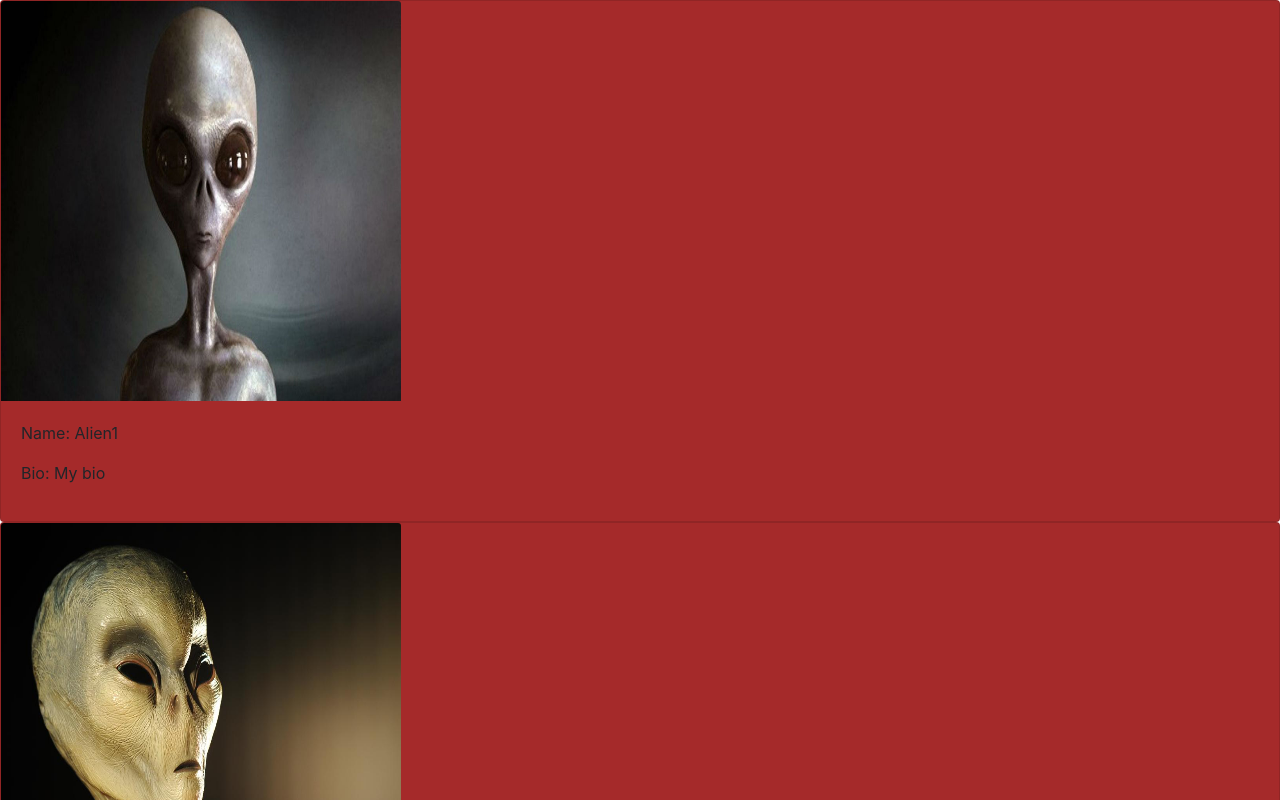
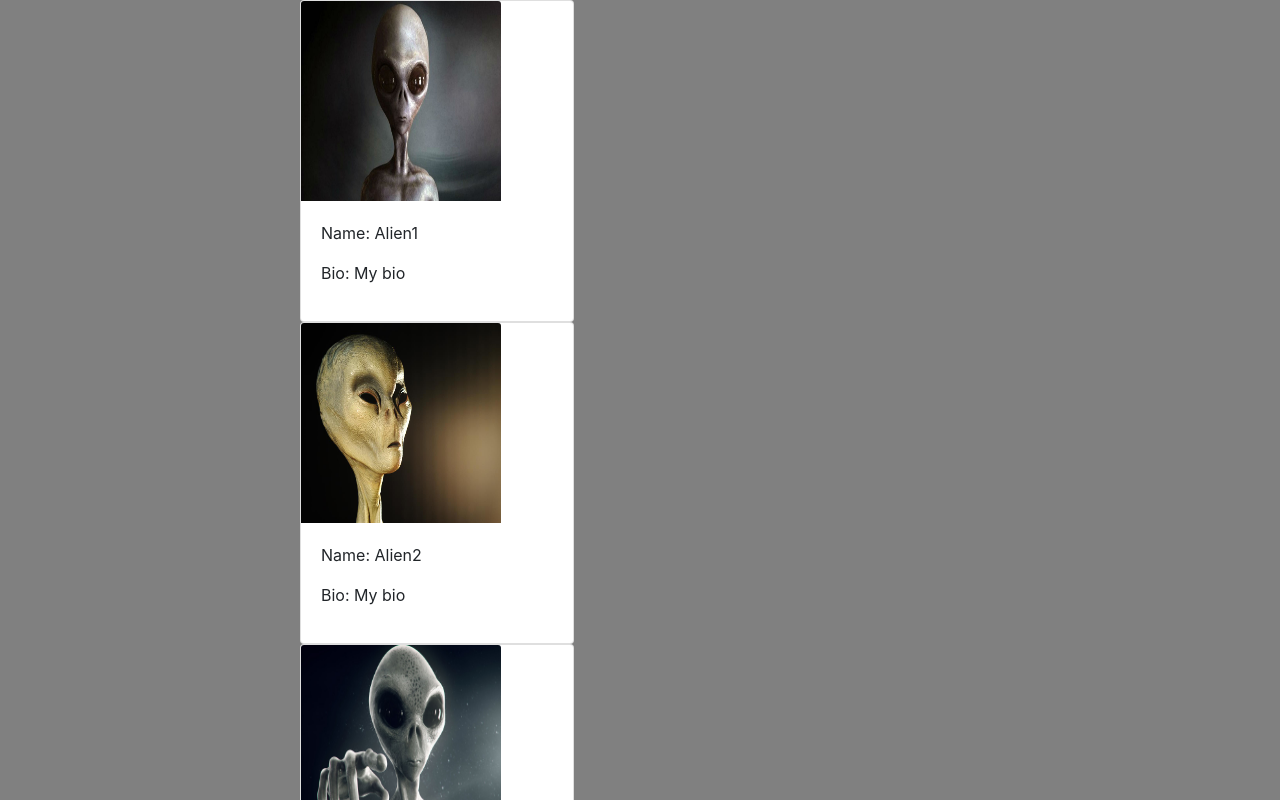
Before and after one commit to nehamalhotra23/Tap-Room, a React app: page /#/AlienList in a window 1280 px wide. Shown: the top 800 px of the page. Built offline with nearby package versions, Linux system fonts and the light colour scheme.

Commit message:
add bootstrap columns

```diff
--- a/src/components/Alien.jsx
+++ b/src/components/Alien.jsx
@@ -4,27 +4,26 @@ import PropTypes from 'prop-types';
 
 function Alien(props) {
     var imageSize = {
-        height: "400px",
-        width: "400px",
-    }
-    var card = {
-     marginLeft: "400px",
+        height: "200px",
+        width: "200px",
     }
     var body = {
-        backgroundColor: "brown",
+        marginLeft: "300px",
+        marginRight: "160px",
     }
 
 
     return (
-
-         <div className="card" style={card}  style={body}>
+        <div>
+            <div className="card" style={body}>
                 <img style={imageSize} src={props.photo} src={props.photo} className="card-img-top" ></img>
                 <div className="card-body">
-                <p className="card-text"> <p>Name: {props.name}</p>
-                <p>Bio: {props.bio}</p></p>
+                    <p className="card-text"> <p>Name: {props.name}</p>
+                        <p>Bio: {props.bio}</p></p>
 
                 </div>
             </div>
+        </div>
 
 
     );
--- a/src/components/App.jsx
+++ b/src/components/App.jsx
@@ -5,16 +5,19 @@ import { Switch, Route } from 'react-router-dom';
 
 
 function App() {
+  var color = {
+    backgroundColor: "grey",
+  }
+  return (
+    <div style={color}>
+       <Switch>
+       <div className="row">
+       <div className="col-md-12"><Route exact path="/" component={Home} /></div>
 
-  return (
-    <div>
-
-      <Switch>
-        <Route exact path="/" component={Home} />
-        <Route exact path="/AlienList" component={AlienList} />
+        <div className="col-md-7"><Route exact path="/AlienList" component={AlienList} /></div>
+        </div>
       </Switch>
-
-    </div>
+       </div>
   );
 }
 
--- a/src/components/Header.jsx
+++ b/src/components/Header.jsx
@@ -16,13 +16,16 @@ function Header() {
 
   }
 
+
   var heroText = {
   textAlign: "center",
   position: "absolute",
   top:"5%",
   left: "40%",
+  opacity: "0.6",
+  color: "white",
+  fontSize: "80px",
 
-  color: "hsla(0, 100%, 30%, 0.8",
   }
   return (
     <div>
--- a/src/components/Navbar.jsx
+++ b/src/components/Navbar.jsx
@@ -12,6 +12,8 @@ function Navbar() {
         padding: "14px",
         textDecoration: "none",
         fontWeight: "bold",
+        fontSize: "40px",
+        color: "black",
     }
     return (
         <div >
```
